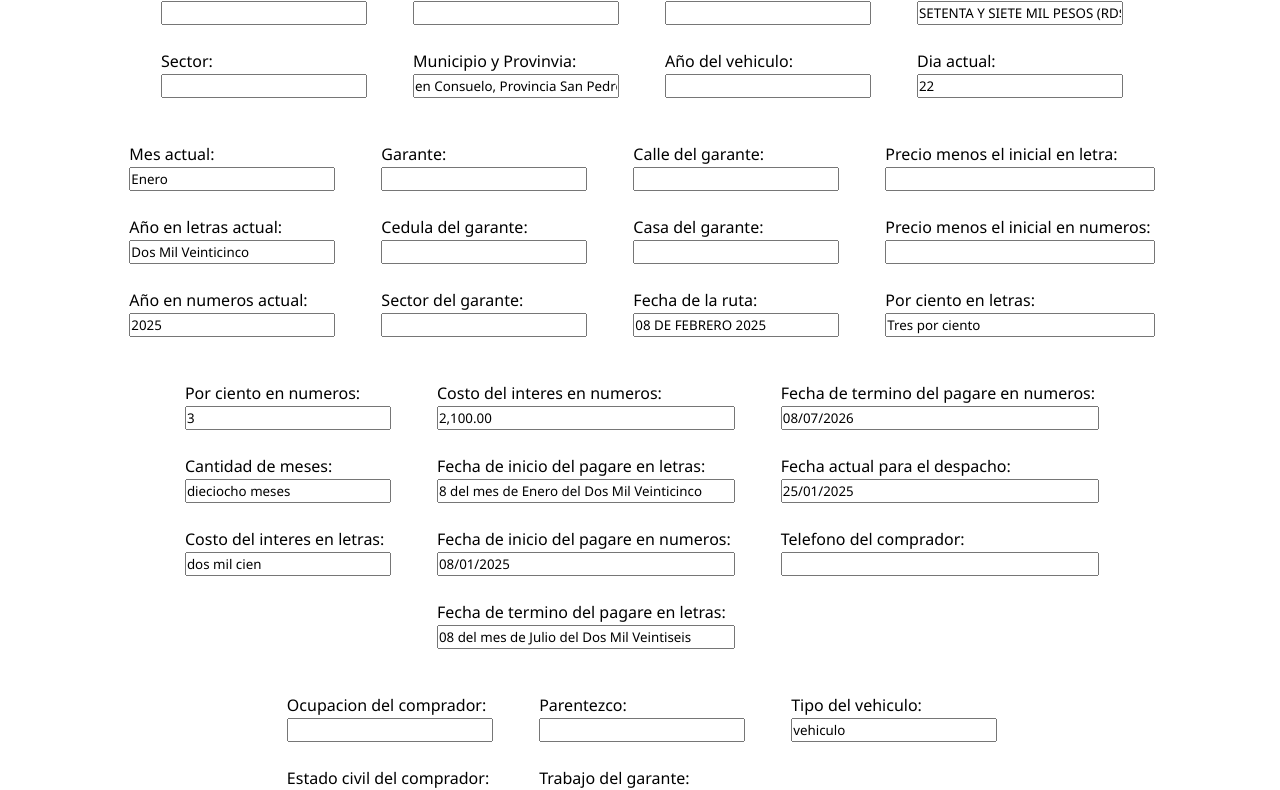
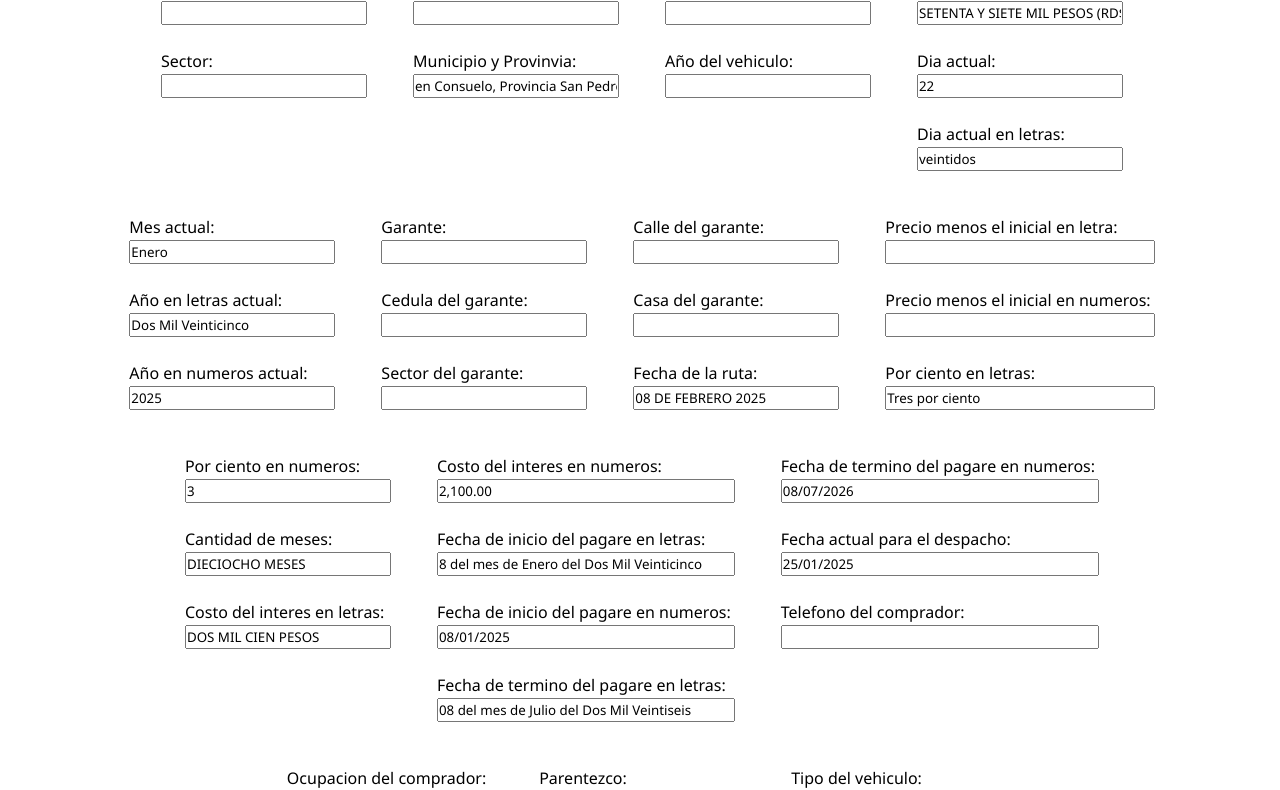
Before and after one commit to rokola18/Delear-App, a React (Create React App) app: page /recargo in a window 1280 px wide. Shown: the part 1900-2690 px from the top of the page. Built offline with nearby package versions, Linux system fonts and the light colour scheme.

Commit message:
de nuevo

```diff
--- a/src/frontent/componentes/body.js
+++ b/src/frontent/componentes/body.js
@@ -233,6 +233,14 @@ const MyBody = ({showContent}) => {
           <input
             value={texts.dia}
             onChange={(e) => handleTextChange("dia", e.target.value)}
+          />
+          </label>
+
+          <label>
+          Dia actual en letras:{" "}
+          <input
+            value={texts.dialetra}
+            onChange={(e) => handleTextChange("dialetra", e.target.value)}
           />
           </label>
          </div>
--- a/src/frontent/componentes/inicialText.js
+++ b/src/frontent/componentes/inicialText.js
@@ -10,6 +10,7 @@ export const initialTexts = {
     año: "",
     color: "",
     precio: "SETENTA Y SIETE MIL PESOS (RD$77,000.00)",
+    dialetra: 'veintidos',
     dia: "22",
     mes: "Enero",
     añoletra: "Dos Mil Veinticinco",
@@ -24,8 +25,8 @@ export const initialTexts = {
     precioinicialnumero: '',
     porcientoletras: 'Tres por ciento',
     porcientonumeros: '3',
-    cantidadmeses: 'dieciocho meses',
-    preciointeres: 'dos mil cien ',
+    cantidadmeses: 'DIECIOCHO MESES',
+    preciointeres: 'DOS MIL CIEN PESOS',
     preciointeresnumero: '2,100.00',
     fechadeinicioenletras: '8 del mes de Enero del Dos Mil Veinticinco',
     fechadeinicioennumeros: '08/01/2025',
@@ -39,5 +40,5 @@ export const initialTexts = {
     parentezco: '',
     trabajo: '',
     telefonogara: '',
-    tipo: 'vehiculo'
+    tipo: 'VEHICULO'
   };
--- a/src/frontent/rutas-componentes/despacho.js
+++ b/src/frontent/rutas-componentes/despacho.js
@@ -43,7 +43,7 @@ const Despacho = ({texts}) => {
                 </p>
 
                 <p className='info'>
-                    Dado en la ciudad de San Pedro de Macorís , República Dominicana, a los {texts.fechadeinicioenletras}.
+                    Dado en la ciudad de San Pedro de Macorís , República Dominicana, a los {texts.dialetra} ({texts.dia}) día(s) del mes de {texts.mes} del año {texts.añoletra} ({texts.añonumero}).
                 </p>
             </div>
         </div>
--- a/src/frontent/rutas-componentes/recargo.js
+++ b/src/frontent/rutas-componentes/recargo.js
@@ -13,7 +13,7 @@ const Recargo = ({texts}) => {
                   voluntariamente lo siguiente:
                 </p>
                 <p className='prime'>
-                PRIMERO: Que en fecha {texts.fechadeinicioenletras}, he adquirido conforme y a mi entera
+                PRIMERO: Que en fecha {texts.dia} días del mes de {texts.mes} del año {texts.añonumero}, he adquirido conforme y a mi entera
                 satisfacción, mediante compra realizada a la sociedad comercial FINAUTO LA MAYOR DEL ESTE., titular
                 del RNC No. 132-08635-1, con domicilio en la CARRETERA MELLA, ENTRADA DE CONSUELO, SAN PEDRO DE MACORIS
                 de la República Dominicana, los vehículos de motor descritos a continuación:
@@ -33,7 +33,7 @@ const Recargo = ({texts}) => {
                 </p>
 
                 <p className='prime'>
-                Dado en la ciudad de san pedro de macoris, municipio de consuelo, República Dominicana, a los {texts.fechadeinicioenletras}.
+                Dado en la ciudad de san pedro de macoris, municipio de consuelo, República Dominicana, a los {texts.dia} días del mes de {texts.mes} del año {texts.añonumero}.
                 </p>
 
                 <p  className="titulo-4 prime">
@@ -47,7 +47,7 @@ const Recargo = ({texts}) => {
                 Colegio Dominicano de Notarios, INC., matriculado bajo el número (2920) CERTIFICO Y DOY FE: Que la firma que antecede del
                 señor LEONARDO SANCHEZ MERCEDES, de generales que constan, fueron puestas en mi presencia libre y voluntariamente por el firmante,
                 quien me ha declarado que es la misma que acostumbra a usar en todos los actos de su vida pública y privada. En la ciudad de Santo
-                Domingo de Guzmán, Distrito Nacional, Capital de la República Dominicana, a los {texts.fechadeinicioenletras}.
+                Domingo de Guzmán, Distrito Nacional, Capital de la República Dominicana, a los {texts.dia} días del mes de {texts.mes} del año {texts.añonumero}.
                 </p>
 
                 <p className="titulo-4 prime">
```
